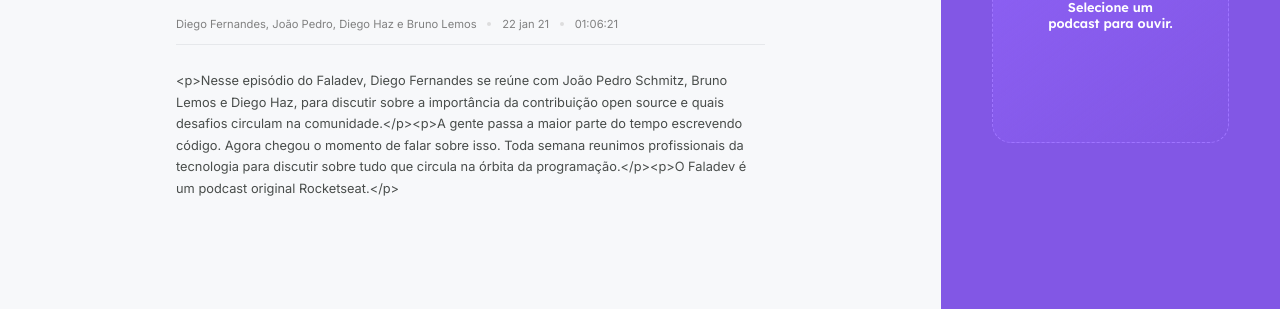
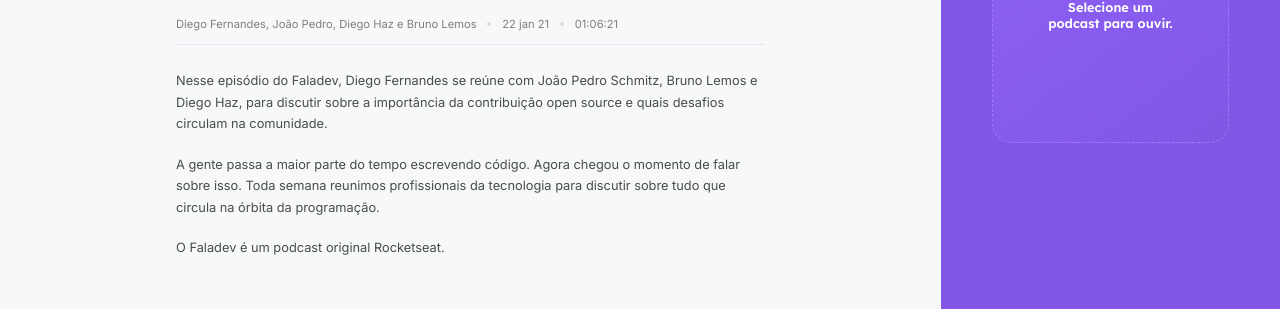
Before and after one commit to jvbs/podcastr-nlw5, a Next.js app: page /episodes/a-importancia-da-contribuicao-em-open-source in a window 1280 px wide. Shown: the part 352-661 px from the top of the page. Built offline with nearby package versions, Linux system fonts and the light colour scheme; data requests are answered from the project's data file.

Commit message:
finalizado slug

```diff
--- a/src/pages/episodes/[slug].tsx
+++ b/src/pages/episodes/[slug].tsx
@@ -7,6 +7,7 @@
 import { api } from '../../services/api'
 import { convertDurationToTimeString } from '../../utils/convertDurationToTimeString'
 import styles from './episode.module.scss'
+import Link from 'next/link'
 
 type Episode = {
   id: string;
@@ -30,9 +31,11 @@
   return (
     <div className={styles.episode}>
       <div className={styles.thumbnailContainer}>
-        <button type="button">
-          <img src="/arrow-left.svg" alt="voltar"/>
-        </button>
+        <Link href="/">
+          <button type="button">
+            <img src="/arrow-left.svg" alt="voltar"/>
+          </button>
+        </Link>
         <Image width={700} height={160} src={episode.thumbnail} objectFit="cover"/>
         <button type="button">
           <img src="/play.svg" alt="Tocar episódio"/>
@@ -46,9 +49,7 @@
         <span>{episode.durationAsString}</span>
       </header>
 
-      <div className={styles.description}>
-        {episode.description}
-      </div>
+      <div className={styles.description} dangerouslySetInnerHTML={{ __html: episode.description }}/>
     </div>
   )
 }
```
